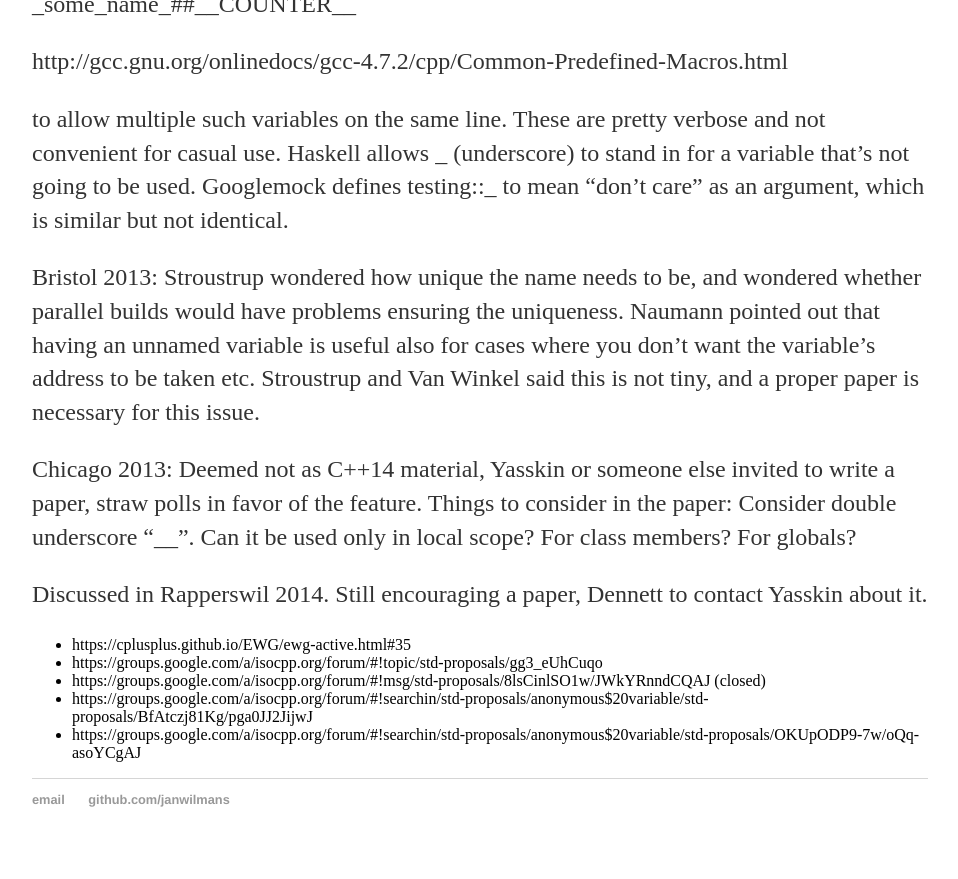
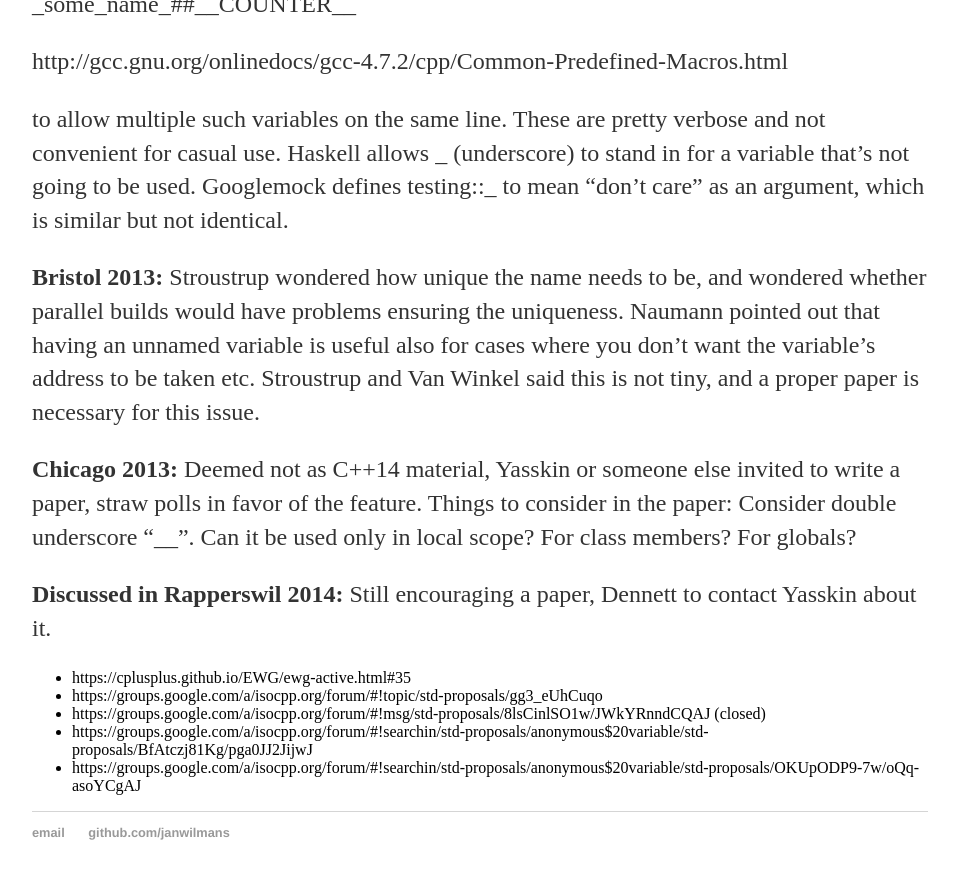
Before and after one commit to janwilmans/janwilmans.github.io, a Jekyll site: the page built from auto.md, in a window 1280 px wide and 900 px high, scrolled down 2337 px. Shown: the top 879 px of the window, without its empty margins (160-1118 px from the left). Built offline with Jekyll 4.4.1, drawn with Linux system fonts in a browser that asks for light colours; our own code applies the rules of GitHub Pages for plain Markdown files.

```diff
--- a/auto.md
+++ b/auto.md
@@ -103,11 +103,11 @@ http://gcc.gnu.org/onlinedocs/gcc-4.7.2/cpp/Common-Predefined-Macros.html
 
 to allow multiple such variables on the same line. These are pretty verbose and not convenient for casual use. Haskell allows _ (underscore) to stand in for a variable that's not going to be used. Googlemock defines testing::_ to mean "don't care" as an argument, which is similar but not identical.
 
-Bristol 2013: Stroustrup wondered how unique the name needs to be, and wondered whether parallel builds would have problems ensuring the uniqueness. Naumann pointed out that having an unnamed variable is useful also for cases where you don't want the variable's address to be taken etc. Stroustrup and Van Winkel said this is not tiny, and a proper paper is necessary for this issue.
+**Bristol 2013:** Stroustrup wondered how unique the name needs to be, and wondered whether parallel builds would have problems ensuring the uniqueness. Naumann pointed out that having an unnamed variable is useful also for cases where you don't want the variable's address to be taken etc. Stroustrup and Van Winkel said this is not tiny, and a proper paper is necessary for this issue.
 
-Chicago 2013: Deemed not as C++14 material, Yasskin or someone else invited to write a paper, straw polls in favor of the feature. Things to consider in the paper: Consider double underscore "__". Can it be used only in local scope? For class members? For globals?
+**Chicago 2013:** Deemed not as C++14 material, Yasskin or someone else invited to write a paper, straw polls in favor of the feature. Things to consider in the paper: Consider double underscore "__". Can it be used only in local scope? For class members? For globals?
 
-Discussed in Rapperswil 2014. Still encouraging a paper, Dennett to contact Yasskin about it.
+**Discussed in Rapperswil 2014:** Still encouraging a paper, Dennett to contact Yasskin about it.
 
 
 - https://cplusplus.github.io/EWG/ewg-active.html#35
```
